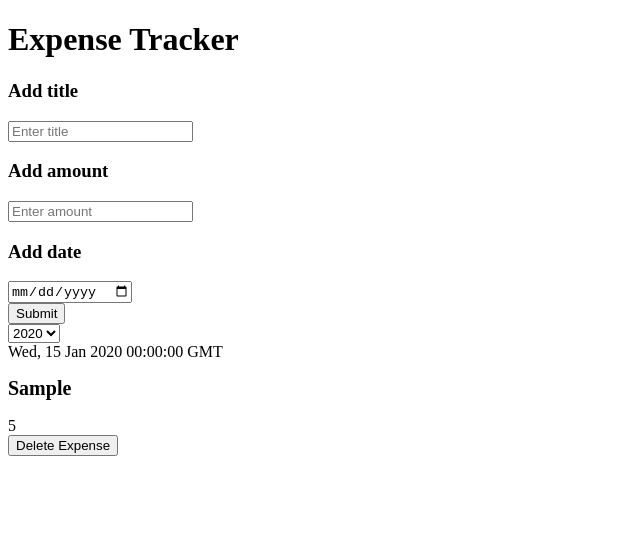
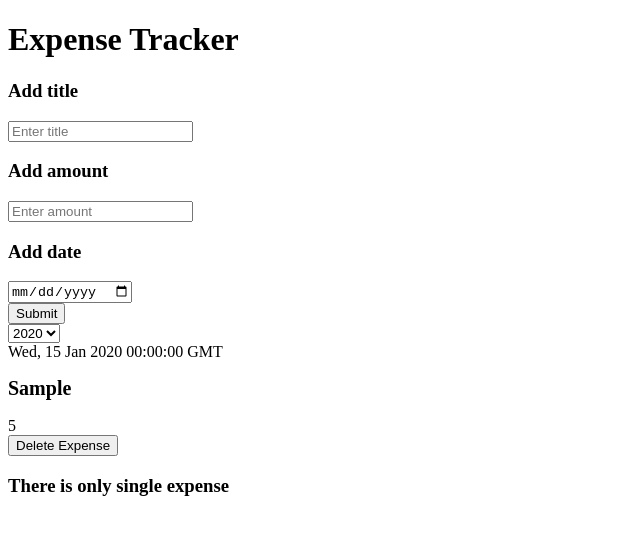
Before and after one commit to Dilkashpeshimam18/react-expense-tracker, a React (Create React App) app: page / in a window 1280 px wide. Both pictures are taken after typing "Sample", "5", "2020-01-15" into the empty fields and a click on the button "Submit". Shown: the top 534 px of the page, without its empty margins (0-640 px from the left). Built offline with nearby package versions, Linux system fonts and the light colour scheme.

Commit message:
displaying expense on condition

```diff
--- a/src/App.js
+++ b/src/App.js
@@ -42,8 +42,7 @@ function App() {
       <h1>Expense Tracker</h1>
       <ExpenseForm onSubmitExpense={onSubmitExpense} />
       <div>
-        {allExpense.length == 0 ? <h2>There is no expense added</h2> : <Expenses setAllExpense={setAllExpense} allExpense={allExpense} />
-        }
+       <Expenses setAllExpense={setAllExpense} allExpense={allExpense} />
 
 
       </div>
--- a/src/components/Expense/Expenses.js
+++ b/src/components/Expense/Expenses.js
@@ -33,14 +33,28 @@ const Expenses = ({ allExpense, setAllExpense }) => {
   return (
     <div>
       <ExpenseFilter handleFilter={handleFilter} filterYear={filterYear} />
-      {allExpense.map((expense) => {
+      {allExpense.length == 0 && <h2>There is no expense added</h2>}
+      {allExpense.length == 1 && allExpense.map((expense) => {
         return (
-
-          <ExpenseItem key={expense.id} expenseName={expense.title} expenseAmount={expense.amount} expenseDate={expense.date} />
+          <>
+            <ExpenseItem key={expense.id} expenseName={expense.title} expenseAmount={expense.amount} expenseDate={expense.date} />
+            <h3>There is only single expense</h3>
+          </>
 
 
         )
       })}
+      {
+        allExpense.length > 1 &&
+        allExpense.map((expense) => {
+          return (
+            <ExpenseItem key={expense.id} expenseName={expense.title} expenseAmount={expense.amount} expenseDate={expense.date} />
+
+
+
+          )
+        })}
+
     </div>
   )
 }
```
